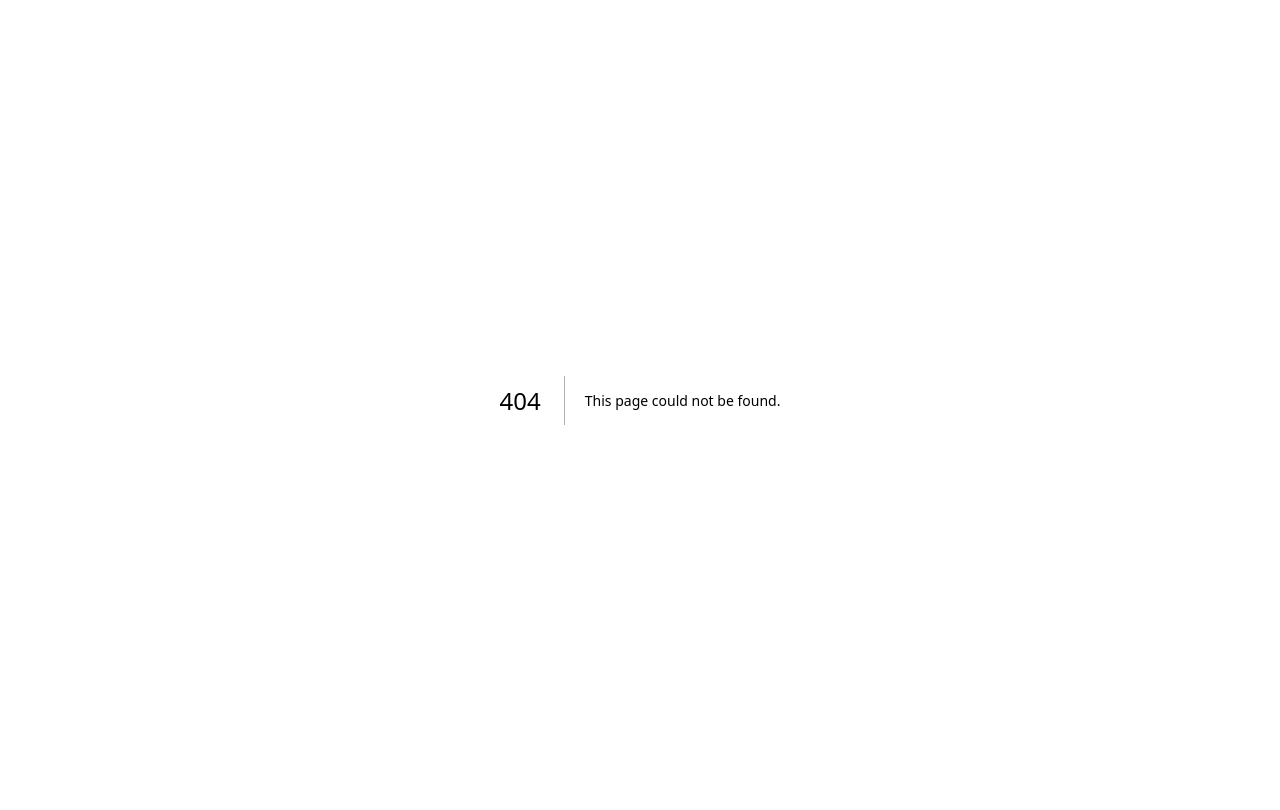
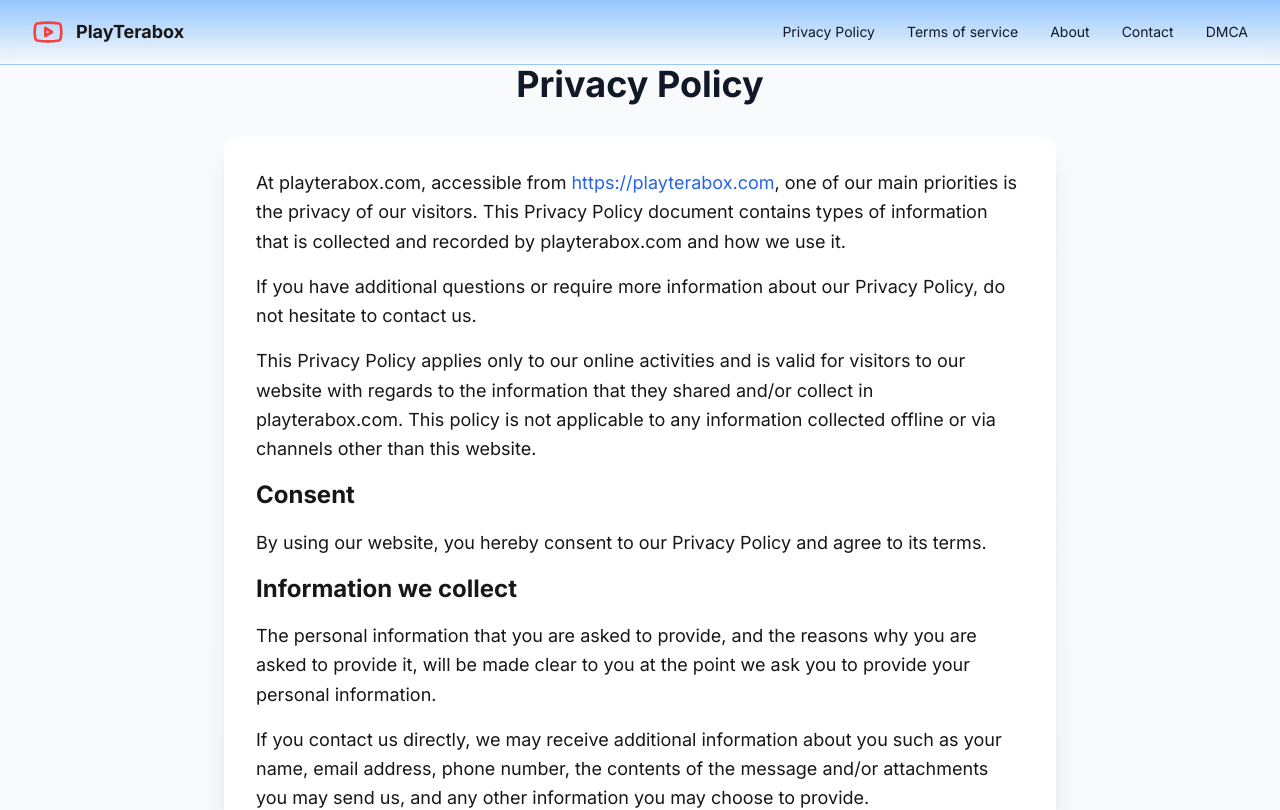
Before and after one commit to TELLYHUBCLOUD/DiskWala, a Next.js app: page /privacy-policy in a window 1280 px wide. Before the commit this address had no page. Shown: the top 810 px of the page. Built offline with nearby package versions, Linux system fonts and the light colour scheme.

Commit message:
all pages

```diff
--- a/src/app/(links)/about/page.js
+++ b/src/app/(links)/about-us/page.js
@@ -11,8 +11,8 @@ export const metadata = {
     title: "About Us - PlayTerabox: Video Downloader",
     description: "Discover who we are and our mission.",
     type: "website",
-    url: "https://playterabox.com/about",
-    images: ["/og-about.png"],
+    url: "https://playterabox.com/about-us",
+    images: ["/og.jpg"],
   },
 };
 
--- a/src/app/(links)/privacy/page.js
+++ b/src/app/(links)/privacy-policy/page.js
@@ -1,6 +1,20 @@
 import { Header } from "@/components/Header";
 import { PageContainer } from "@/components/layout/PageContainer";
 import React from "react";
+
+export const metadata = {
+  title: "Privacy Policy - PlayTerabox",
+  description:
+    "This Privacy Policy document contains types of information that is collected and recorded by playterabox.com and how we use it.",
+  robots: "index, follow",
+  openGraph: {
+    title: "Privacy Policy - PlayTerabox",
+    description: "Privacy Policy page.",
+    type: "website",
+    url: "https://playterabox.com/privacy-policy",
+    images: ["/og.jpg"],
+  },
+};
 
 export default function page() {
   return (
--- a/src/app/(links)/tos/page.js
+++ b/src/app/(links)/tos/page.js
@@ -1,6 +1,20 @@
 import { Header } from "@/components/Header";
 import { PageContainer } from "@/components/layout/PageContainer";
 import React from "react";
+
+export const metadata = {
+  title: "Terms and Conditions - PlayTerabox",
+  description:
+    "Welcome to Playterabox.com! These terms and conditions outline the rules and regulations for the use of our Website.",
+  robots: "index, follow",
+  openGraph: {
+    title: "Terms and Conditions - PlayTerabox",
+    description: "Terms and Conditions Policy page.",
+    type: "website",
+    url: "https://playterabox.com/tos",
+    images: ["/og.jpg"],
+  },
+};
 
 export default function page() {
   return (
--- a/src/components/Footer.jsx
+++ b/src/components/Footer.jsx
@@ -10,10 +10,10 @@ export default function Footer() {
           <div className="max-w-7xl mx-auto px-8 py-6">
             <nav className="flex flex-wrap justify-center gap-x-8 gap-y-4 text-sm text-black">
               {[
-                ["Privacy Policy", "/privacy"],
-                ["About Us", "/about"],
+                ["Privacy Policy", "/privacy-policy"],
+                ["About Us", "/about-us"],
                 ["Terms of Service", "/tos"],
-                ["Contact", "/contact"],
+                ["Contact", "/contact-us"],
                 ["DMCA", "/dmca"],
               ].map(([title, url]) => (
                 <a
--- a/src/components/Header.jsx
+++ b/src/components/Header.jsx
@@ -2,10 +2,10 @@ import Link from "next/link";
 import { YoutubeIcon, Menu } from "lucide-react";
 
 export const links = [
-  { name: "Privacy Policy", slug: "/privacy" },
+  { name: "Privacy Policy", slug: "/privacy-policy" },
   { name: "Terms of service", slug: "/tos" },
-  { name: "About", slug: "/about" },
-  { name: "Contact", slug: "/contact" },
+  { name: "About", slug: "/about-us" },
+  { name: "Contact", slug: "/contact-us" },
   { name: "DMCA", slug: "/dmca" },
 ];
 
```
Also changed, not shown: src/app/(links)/contact-us/page.js (renamed from src/app/(links)/contact/page.js).
